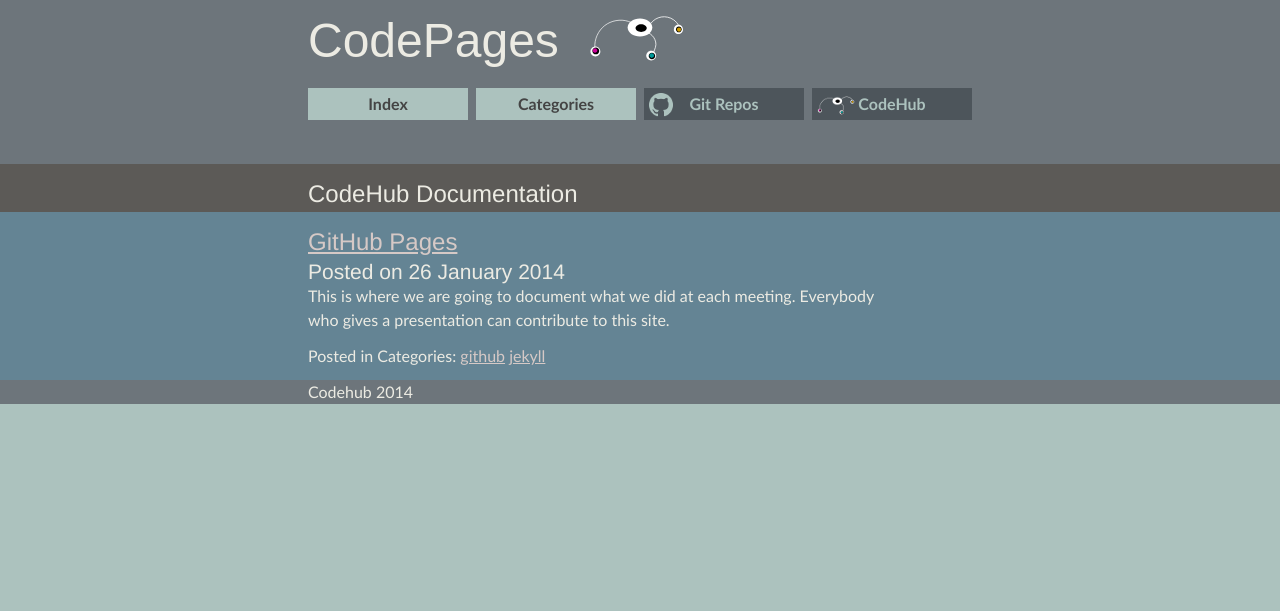
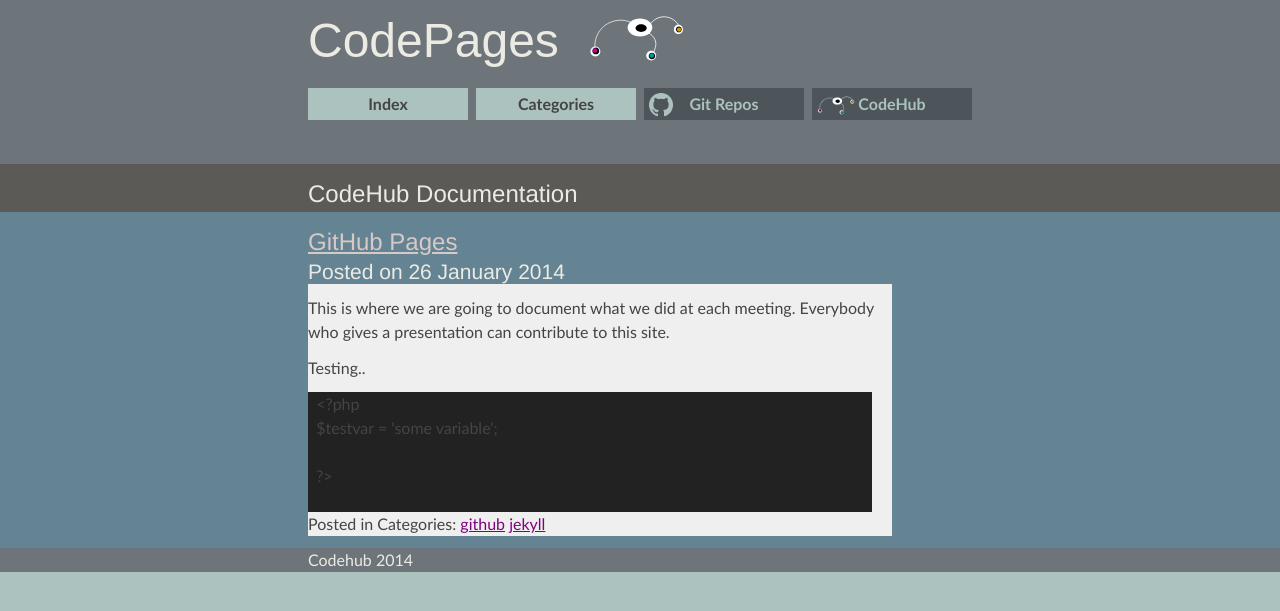
Before and after one commit to CodeHubOrg/codehuborg.github.io, a Jekyll site: the page built from index.html, in a window 1280 px wide. Shown: the top 611 px of the page. Built offline with Jekyll 4.4.1, drawn with Linux system fonts in a browser that asks for light colours; some web fonts are replaced.

Commit message:
testing highlighting on gh pages

```diff
--- a/_config.yml
+++ b/_config.yml
@@ -1,2 +1,3 @@
 title: 'Codehub Pages'
+pygments: true
 limit_posts: 0
--- a/_posts/2014-01-26-codehub-on-github-pages.md
+++ b/_posts/2014-01-26-codehub-on-github-pages.md
@@ -6,3 +6,12 @@
 - jekyll
 ---
 This is where we are going to document what we did at each meeting. Everybody who gives a presentation can contribute to this site.
+
+Testing..
+{% highlight bash %}
+  <?php
+  $testvar = 'some variable';
+
+  ?>
+
+{% endhighlight %}
--- a/index.html
+++ b/index.html
@@ -7,7 +7,7 @@
 <article>
     <h2><a href="{{ post.url }}">{{ post.title }}</a></h2>
     <h3>Posted on {{ post.date | date_to_long_string }} </h3>
-    <div class="inner margin-vert">
+    <div class="inner margin-vert posts-content">
       {{ post.content }}
       {% if post.categories %}
         <p>Posted in Categories:
--- a/stylesheets/screen.css
+++ b/stylesheets/screen.css
@@ -479,34 +479,14 @@
   }
 }
 
-/*@media (min-width: 60em) {
-  @import "desktop";
-} */
-/*
-$sectionPadding: 2em;
-
-%sectionValues {
-  color: $fontColor;
-  padding: $sectionPadding;
-}
-body{
-  font-size: 16px;
-  font-family: Verdana, san-serif;
-  background: #acc2be;
-  padding: 2em;
-}
-section.about {background:#5c5a57;@extend %sectionValues;}
-section  h2 {font-size: 2.5em; padding:0.5em 0;}
-section.organisers {background:#648494; @extend %sectionValues;}
-header {background:#6d757b;  font-size:1.2em; @extend %sectionValues;}
-h1{
-  font-family: 'Nova Square', Arial, sans-serif;
-  font-size: 5em;
+.posts-content {
+  padding-top: 0.75em;
+  background: #efefef;
+  color: #444;
 }
 
+.posts-content a {
+  color: purple;
+}
 
-p{
-  line-height: 1.5em;
-  margin: 0.75em 0;
-}
-strong {font-weight: 600;color:#d7a75b;} */
+.highlight  { background: #222; margin-right: 20px; }
```
Also changed, not shown: 1 other file.
